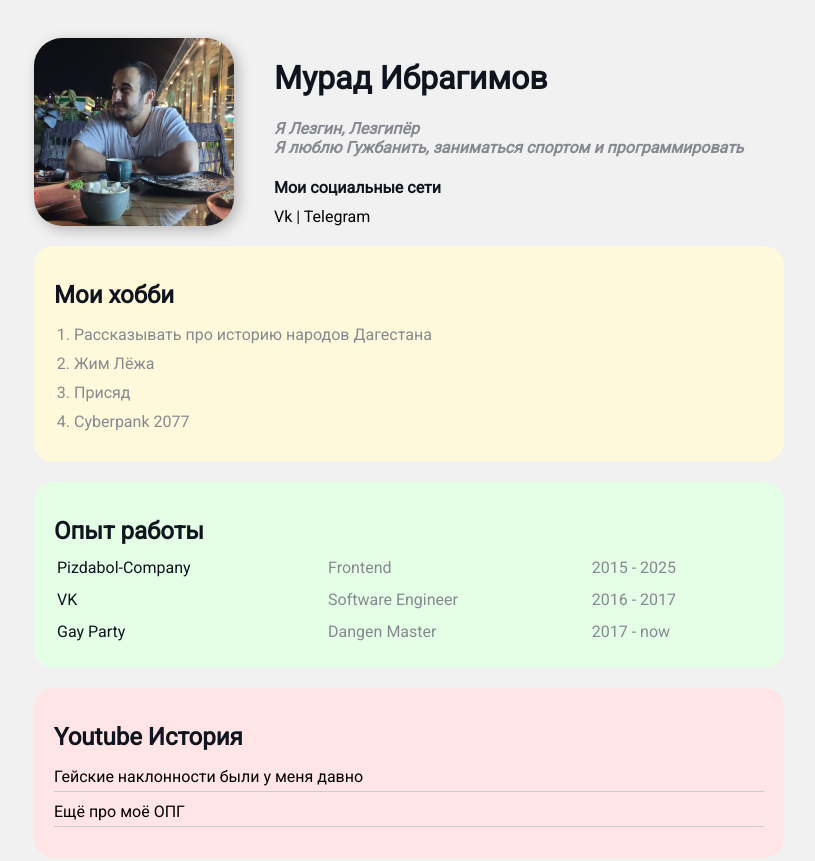
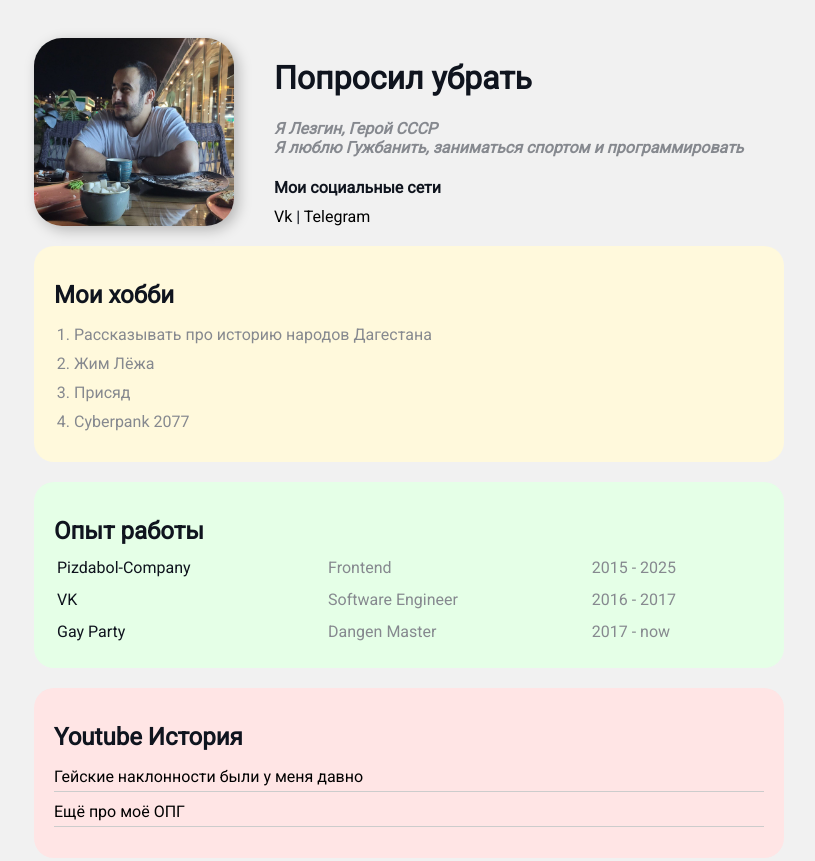
Before and after one commit to nelor132/Murad-Information, a plain HTML site: page index.html in a window 1280 px wide. Shown: the top 861 px of the page, without its empty margins (231-1046 px from the left). Drawn offline with Linux system fonts and the light colour scheme.

Commit message:
Update index.html

```diff
--- a/index.html
+++ b/index.html
@@ -11,9 +11,9 @@
         <img src="avatar.jpg" alt="тут моя фотка" class="avatar" />
 
         <div class="info-text">
-          <h1>Мурад Ибрагимов
+          <h1>Попросил убрать
           </h1>
-          <p>Я Лезгин,  <strong>Лезгипёр</strong></p>
+          <p>Я Лезгин,  <strong>Герой СССР</strong></p>
           <p>Я люблю Гужбанить, заниматься спортом и программировать</p>
 
           <h4>Мои социальные сети</h4>
```
